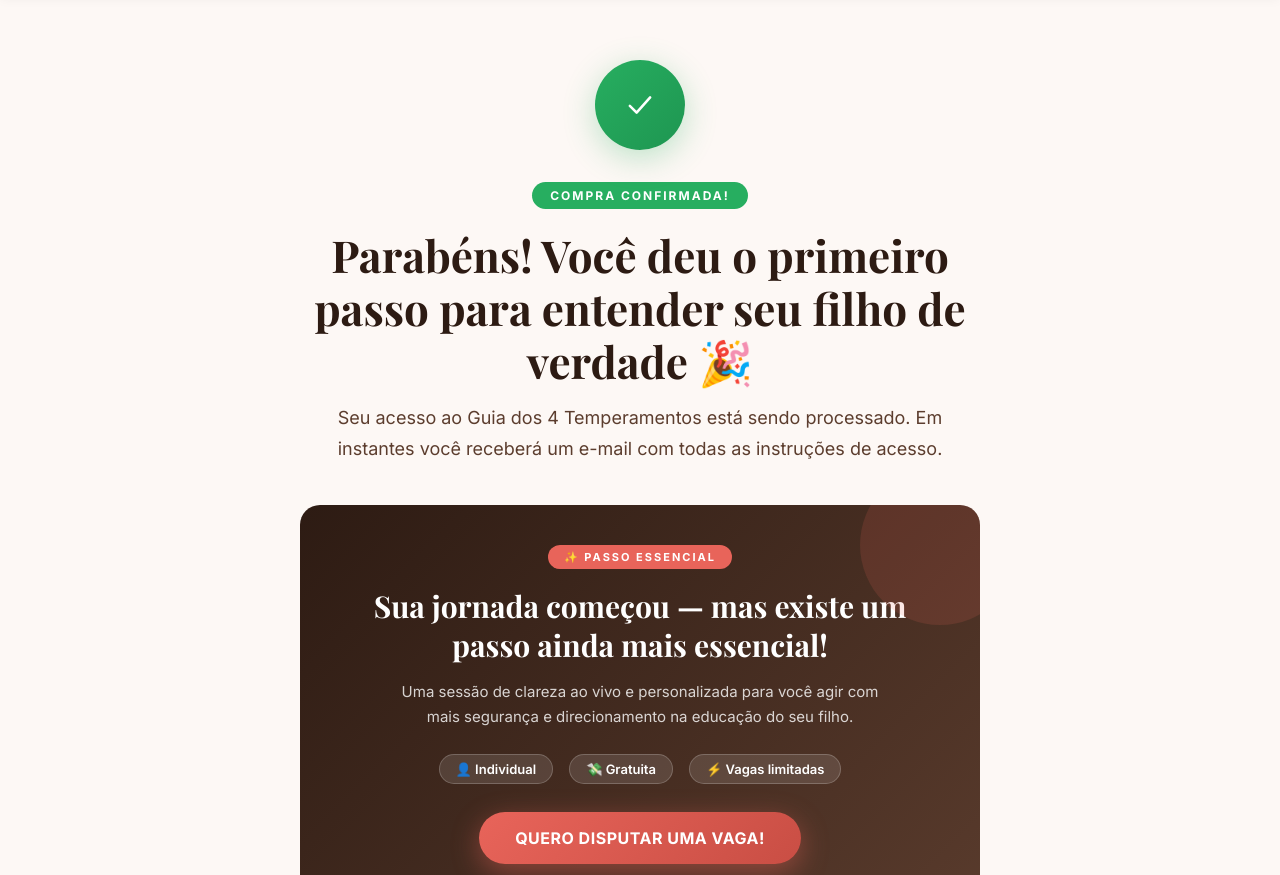
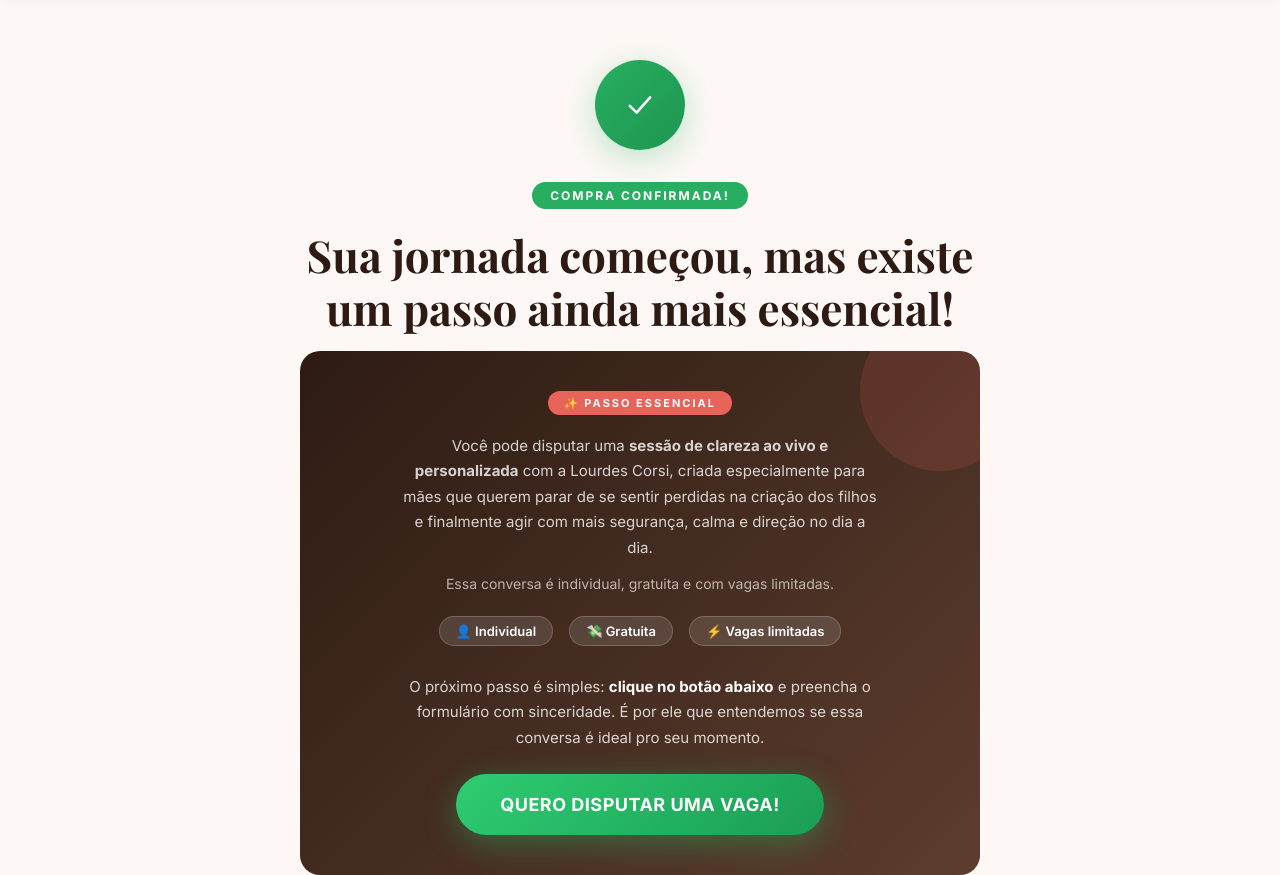
Before and after one commit to viniciusbaocomunicacao-code/paginas-lou, a plain HTML site: page obrigado-bsc/index.html in a window 1280 px wide. Shown: the part 90-965 px from the top of the page. Drawn offline with nearby package versions, Linux system fonts and the light colour scheme.

Commit message:
obrigado-bsc: move clareza CTA to top, update copy and button style

```diff
--- a/obrigado-bsc/index.html
+++ b/obrigado-bsc/index.html
@@ -269,27 +269,36 @@
 
     .clareza-btn {
       display: inline-block;
-      background: linear-gradient(135deg, var(--coral) 0%, var(--coral-dark) 100%);
+      background: linear-gradient(135deg, #2ecc71 0%, #1a9e55 100%);
       color: var(--white);
-      font-size: 16px;
+      font-size: 18px;
       font-weight: 700;
-      padding: 16px 36px;
+      padding: 20px 44px;
       border-radius: 100px;
-      box-shadow: 0 8px 28px rgba(232,100,90,0.45);
+      box-shadow: 0 8px 32px rgba(39,174,96,0.45);
       text-decoration: none;
       transition: transform 0.2s, box-shadow 0.2s;
       letter-spacing: 0.5px;
+      text-transform: uppercase;
     }
 
     .clareza-btn:hover {
       transform: translateY(-2px);
-      box-shadow: 0 12px 36px rgba(232,100,90,0.55);
+      box-shadow: 0 14px 40px rgba(39,174,96,0.55);
     }
 
-    .clareza-vagas {
-      margin-top: 14px;
-      font-size: 13px;
-      color: rgba(255,255,255,0.55);
+    .clareza-instrucao {
+      font-size: 15px;
+      color: rgba(255,255,255,0.85);
+      line-height: 1.7;
+      margin-bottom: 24px;
+      max-width: 480px;
+      margin-left: auto;
+      margin-right: auto;
+    }
+
+    .clareza-instrucao strong {
+      color: #fff;
     }
 
     /* SHARE */
@@ -361,22 +370,21 @@
       </div>
 
       <span class="tag">Compra confirmada!</span>
-      <h1>Parabéns! Você deu o primeiro passo para entender seu filho de verdade 🎉</h1>
-      <p class="subtitle">Seu acesso ao Guia dos 4 Temperamentos está sendo processado. Em instantes você receberá um e-mail com todas as instruções de acesso.</p>
+      <h1>Sua jornada começou, mas existe um passo ainda mais essencial!</h1>
 
       <div class="clareza-card">
         <span class="clareza-tag">✨ Passo essencial</span>
-        <h2>Sua jornada começou — mas existe um passo ainda mais essencial!</h2>
-        <p>Uma sessão de clareza ao vivo e personalizada para você agir com mais segurança e direcionamento na educação do seu filho.</p>
+        <p>Você pode disputar uma <strong>sessão de clareza ao vivo e personalizada</strong> com a Lourdes Corsi, criada especialmente para mães que querem parar de se sentir perdidas na criação dos filhos e finalmente agir com mais segurança, calma e direção no dia a dia.</p>
+        <p style="font-size:14px; color:rgba(255,255,255,0.65); margin-top:-12px; margin-bottom:20px;">Essa conversa é individual, gratuita e com vagas limitadas.</p>
         <div class="clareza-badges">
           <span class="clareza-badge">👤 Individual</span>
           <span class="clareza-badge">💸 Gratuita</span>
           <span class="clareza-badge">⚡ Vagas limitadas</span>
         </div>
+        <p class="clareza-instrucao">O próximo passo é simples: <strong>clique no botão abaixo</strong> e preencha o formulário com sinceridade. É por ele que entendemos se essa conversa é ideal pro seu momento.</p>
         <a href="https://www.lourdescorsi.com/clareza" class="clareza-btn" target="_blank" rel="noopener">
-          QUERO DISPUTAR UMA VAGA!
+          Quero disputar uma vaga!
         </a>
-        <p class="clareza-vagas">Preencha com sinceridade — as respostas ajudam a avaliar o melhor momento para o atendimento.</p>
       </div>
 
       <div class="card">
```
